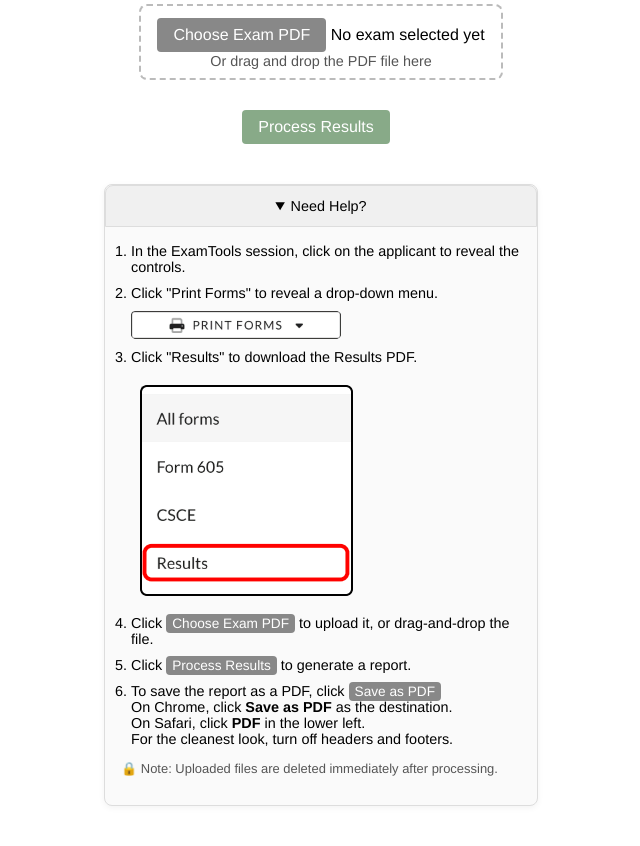
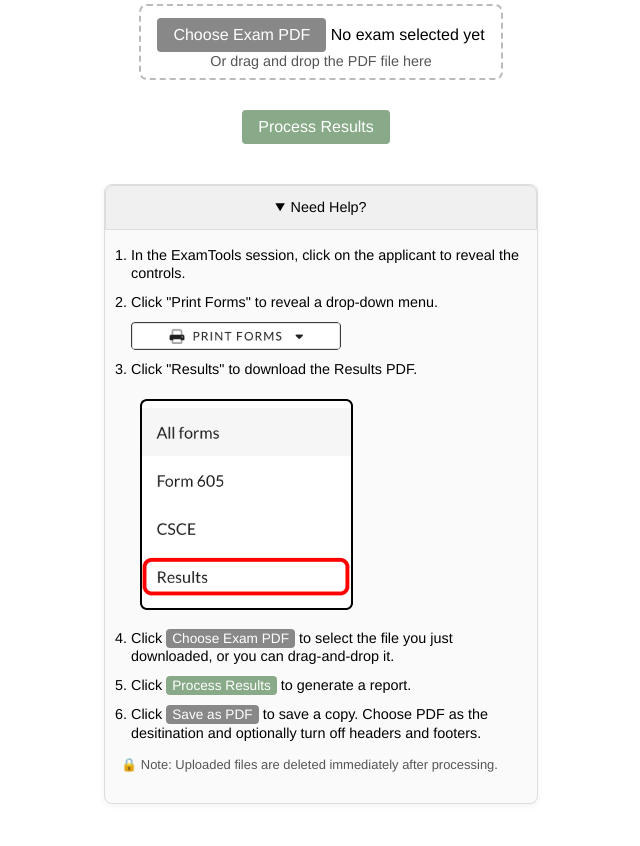
Before and after one commit to jpasqua/wm7x-exam-results, a Flask app: page / in a window 1280 px wide, after a click on "Need Help?". Shown: the part 136-982 px from the top of the page, without its empty margins (319-959 px from the left). After the commit the page ends 940 px from the top, so only its background shows below. Run offline with Flask 3, Linux system fonts and the light colour scheme.

Commit message:
Minor formatting and help tweaks

```diff
--- a/static/css/style.css
+++ b/static/css/style.css
@@ -85,11 +85,11 @@ form div {
 }
 
 .button-muted {
-    background-color: #88aa88;  /* soft gray tone */
+    background-color: #88aa88;
 }
 
 .button-muted:hover {
-    background-color: #338833;  /* slightly darker on hover */
+    background-color: #337733;  /* darker on hover */
 }
 
 /* Always center and constrain width */
@@ -98,6 +98,7 @@ details.help-section {
     margin: 30px auto;
     text-align: left;
     font-size: 0.9em;
+    line-height: 1.3; /* slightly largre to accomodate faux buttons */
 }
 
 /* Summary (Need Help?) appearance */
@@ -179,6 +180,10 @@ details.help-section[open] summary {
     font-size: 0.95em;
 }
 
+.button-name-muted {
+  background-color: #88aa88;
+}
+
 .disclaimer {
   font-size: 0.8em;
   color: #555;
--- a/templates/upload.html
+++ b/templates/upload.html
@@ -34,16 +34,13 @@
       <img src="{{ url_for('static', filename='images/help-step2.png') }}" alt="Step 2: Download button" style="max-width: 100%; margin-top: 10px;">
     </li>
     <li>
-      Click <span class="button-name">Choose Exam PDF</span> to upload it, or drag-and-drop the file.
+      Click <span class="button-name">Choose Exam PDF</span> to select the file you just downloaded, or you can drag-and-drop it.
     </li>
     <li>
-      Click <span class="button-name">Process Results</span> to generate a report.
+      Click <span class="button-name button-name-muted">Process Results</span> to generate a report.
     </li>
     <li>
-      To save the report as a PDF, click <span class="button-name">Save as PDF</span><br>
-      On Chrome, click <b>Save as PDF</b> as the destination.<br>
-      On Safari, click <b>PDF</b> in the lower left.<br>
-      For the cleanest look, turn off headers and footers.
+      Click <span class="button-name">Save as PDF</span> to save a copy. Choose PDF as the desitination and optionally turn off headers and footers.
     </li>
   </ol>
   <p style="font-size: 0.9em; color: #555; margin-top: 10px;">
```
Also changed, not shown: templates/report.html (+4 -4 lines).
